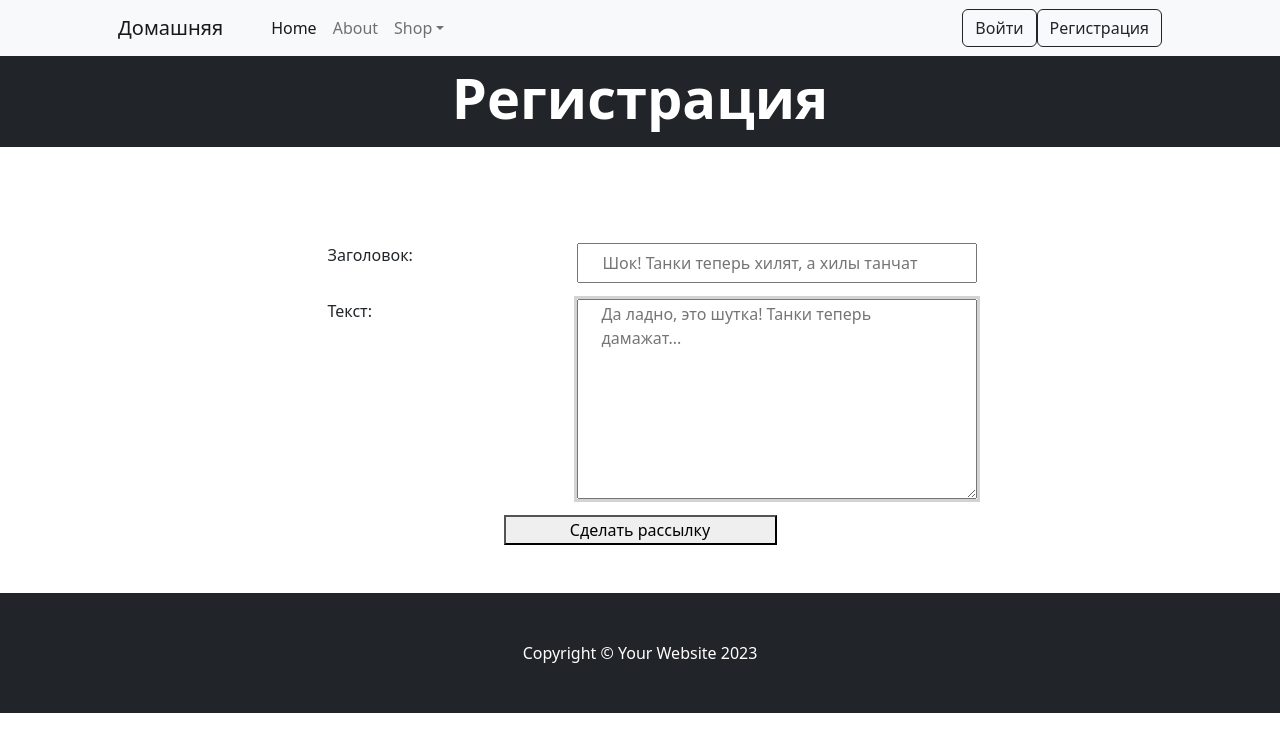
After one commit to ClutchIm/callboard, a Django app: template CallBoard/templates/newsletter.html in a window 1280 px wide. The commit adds this page. Shown: the top 752 px of the page. Run offline with Django 3.2, Linux system fonts and the light colour scheme; the template is opened without the code that fills it, so the values that code supplies are empty; some libraries are stand-ins or nearby versions.

Commit message:
0.6.4 Added newsletter only for staff

```diff
--- a/CallBoard/board/urls.py
+++ b/CallBoard/board/urls.py
@@ -2,7 +2,7 @@ from django.urls import path, include
 
 from .views import (
     PostListView, post_detail, logout_view, register, verify, PersonalOfficeView, PostCreateView,
-    PostUpdateView, PostDeleteView, delete_image, delete_video, repeat_verify
+    PostUpdateView, PostDeleteView, delete_image, delete_video, repeat_verify, newsletter
 )
 
 urlpatterns = [
@@ -19,4 +19,5 @@ urlpatterns = [
     path('post/delete/<int:pk>/', PostDeleteView.as_view(), name='post_delete'),
     path('delete-image/<int:pk>/', delete_image, name='delete_image'),
     path('delete-video/<int:pk>/', delete_video, name='delete_video'),
+    path('newsletter/', newsletter, name='newsletter'),
 ]
--- /dev/null
+++ b/CallBoard/templates/newsletter.html
@@ -0,0 +1,30 @@
+{% extends 'flatpages/default.html' %}
+
+{% block title %}
+    Регистрация
+{% endblock title %}
+
+{% block name %}
+    Регистрация
+{% endblock name %}
+
+{% block content %}
+
+    <form method="post">
+        {% csrf_token %}
+        <div class="container px-4 px-lg-5 mt-5 center-block">
+            <div class="row gx-4 gx-lg-5 row-cols-2 row-cols-md-3 row-cols-xl-4 justify-content-center">
+                <p>Заголовок:</p>
+                <input type="text" name="msg_title" placeholder="Шок! Танки теперь хилят, а хилы танчат" style="width: 400px" required>
+            </div>
+            <div class="row gx-4 gx-lg-5 row-cols-2 row-cols-md-3 row-cols-xl-4 mt-3 justify-content-center">
+                <p>Текст:</p>
+                <textarea placeholder="Да ладно, это шутка! Танки теперь дамажат..." name="msg_text" style="height: 200px; width: 400px; outline: 3px lightgrey solid" required></textarea>
+            </div>
+            <div class="row gx-4 gx-lg-5 row-cols-2 row-cols-md-3 row-cols-xl-4 mt-3 justify-content-center">
+                <button type="submit">Сделать рассылку</button>
+            </div>
+        </div>
+    </form>
+
+{% endblock content %}
--- a/CallBoard/templates/personal_office.html
+++ b/CallBoard/templates/personal_office.html
@@ -47,7 +47,7 @@
         </div>
         {% if user.is_staff %}
             <div class="row gx-4 gx-lg-5 row-cols-2 row-cols-md-3 row-cols-xl-4 mt-1 justify-content-center">
-                <a class="btn btn-outline-dark mt-auto" href="{% url 'PostList'  %}">Новостная рассылка</a>
+                <a class="btn btn-outline-dark mt-auto" href="{% url 'newsletter'  %}">Новостная рассылка</a>
             </div>
         {% endif %}
     </div>
```
Also changed, not shown: CallBoard/board/utils.py (+14 -18 lines), CallBoard/board/views.py (+13 -2 lines), CallBoard/db.sqlite3.
